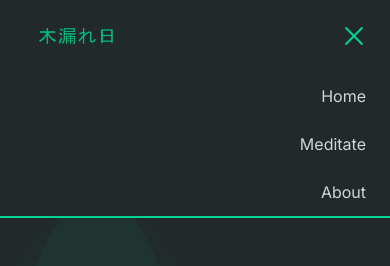
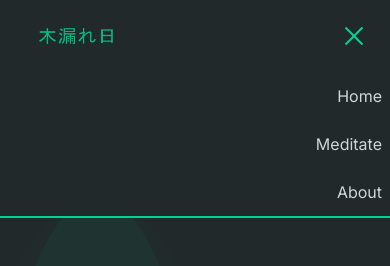
Before and after one commit to DM-Square/Komorebi, a React (Vite) app: page / in a window 390 px wide. Both pictures are taken after a click on the button "Toggle menu". Shown: the top 266 px of the page. Built offline with nearby package versions, Linux system fonts and the light colour scheme; a web font is replaced by a local one.

Commit message:
style: update Navbar links with new CSS class for improved styling

```diff
--- a/src/components/layout/Navbar.jsx
+++ b/src/components/layout/Navbar.jsx
@@ -11,8 +11,6 @@ const links = [
   { label: "Meditate", href: `${BASE_URL}#/meditate` },
   { label: "About", href: `${BASE_URL}#/about` },
 ];
-
-const linkClass = `hover:text-${COLORS.primary} px-2 transition-all duration-400 focus:outline-none focus:text-${COLORS.primaryHover} focus:text-shadow-sm focus:text-shadow-emerald-900`;
 
 const Navbar = () => {
   const [isOpen, setIsOpen] = useState(false);
@@ -38,7 +36,7 @@ const Navbar = () => {
       {/* Nav desktop */}
       <nav className="hidden md:flex md:justify-end md:px-3 space-x-4 py-2">
         {links.map((link) => (
-          <a key={link.href} href={link.href} className={linkClass}>
+          <a key={link.href} href={link.href} className="nav-link">
             {link.label}
           </a>
         ))}
@@ -90,7 +88,7 @@ const Navbar = () => {
                 >
                   <a
                     href={link.href}
-                    className={`block px-6 py-3 text-md text-right bg-mist-800 ${linkClass}`}
+                    className={`block px-6 py-3 text-md text-right bg-mist-800 nav-link`}
                     onClick={() => setIsOpen(false)}
                   >
                     {link.label}
--- a/src/index.css
+++ b/src/index.css
@@ -24,6 +24,18 @@
     @apply text-emerald-400;
     @apply tracking-wider;
   }
+}
+
+.nav-link {
+  @apply px-2 transition-all duration-400 focus:outline-none focus:text-shadow-sm focus:text-shadow-emerald-900;
+}
+
+.nav-link:hover {
+  color: rgb(16, 185, 129);
+}
+
+.nav-link:focus {
+  color: rgb(5, 150, 105);
 }
 
 /* Meditate attivo */
```
